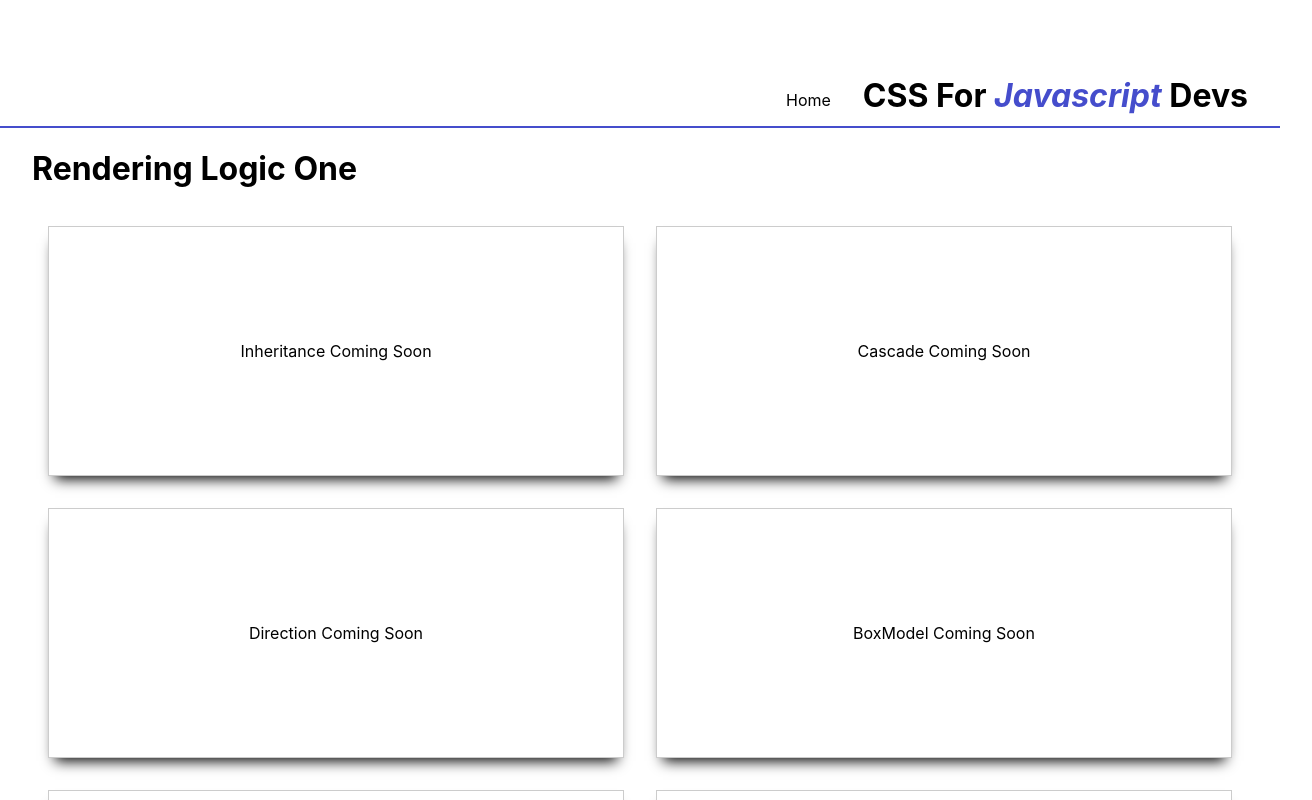
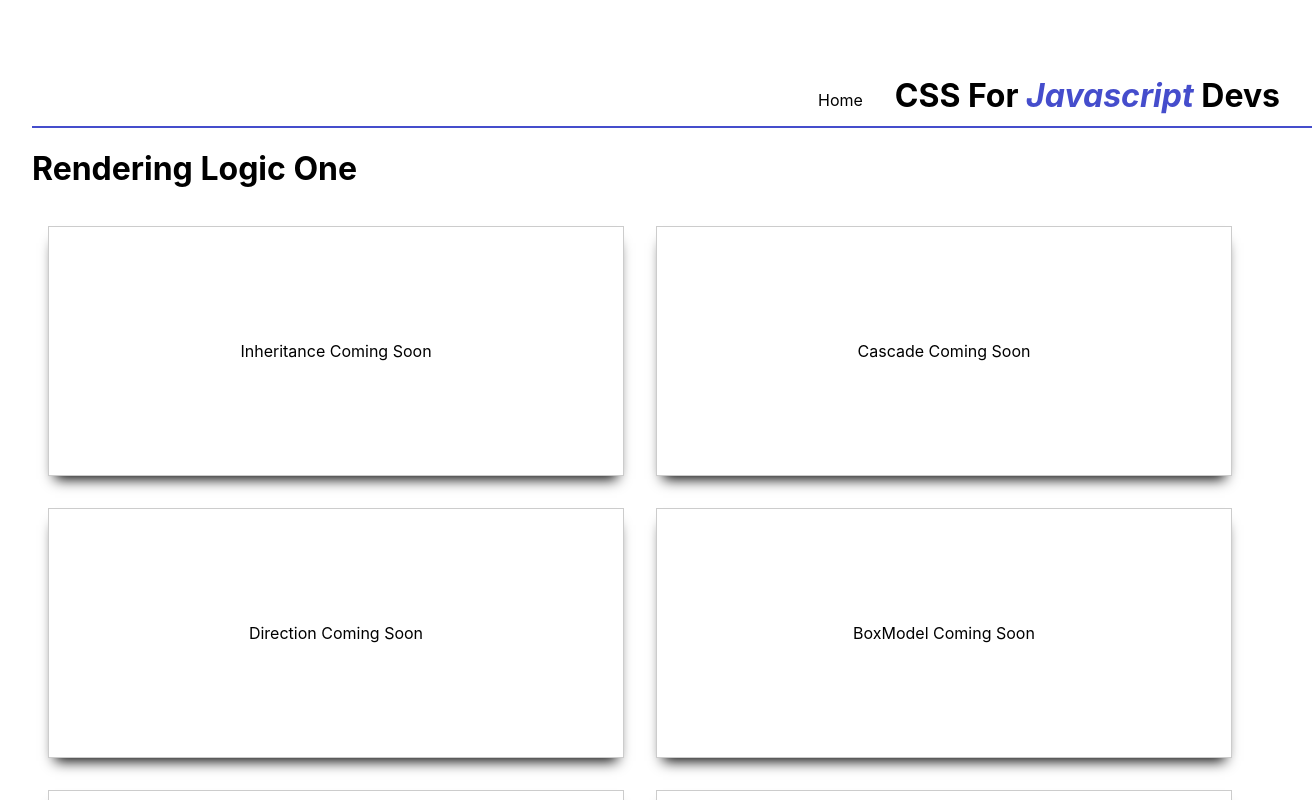
Before and after one commit to Breck37/css-for-js-demo, a Next.js app: page /modules/rendering-one in a window 1280 px wide. Shown: the whole page, 1312 px wide, since content can reach past the window. Built offline with nearby package versions, Linux system fonts and the light colour scheme.

Commit message:
fix(Header): removed negative margin
Signed-off-by: Brent Eckert <brent.eckert7@gmail.com>

```diff
--- a/components/Header.js
+++ b/components/Header.js
@@ -23,7 +23,6 @@ const HeaderStyled = styled.div`
   position: relative;
   height: 6rem;
   width: 100vw;
-  margin: 0 -2rem;
   border-bottom: 2px solid #454dcc;
   padding: 3rem 2rem 1rem;
   display: flex;
```
